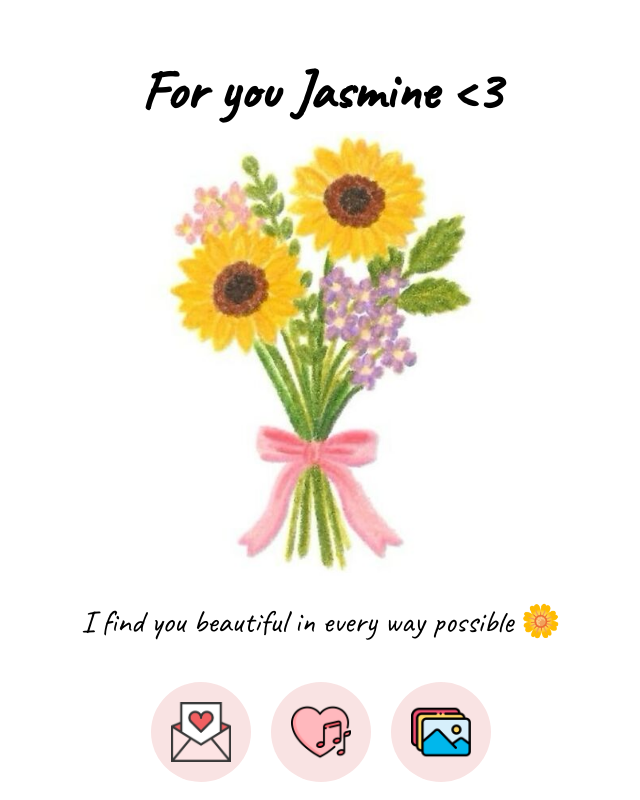
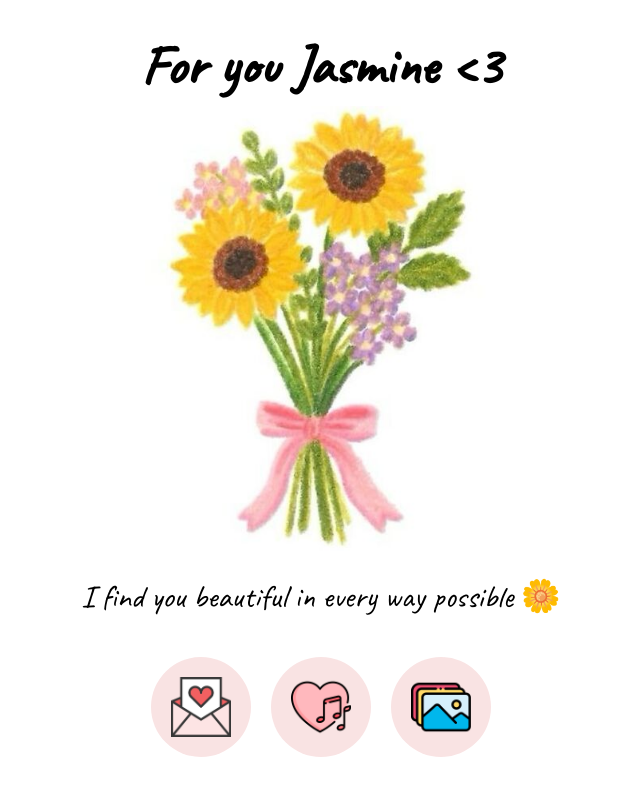
Before and after one commit to zuftt/forJasmine, a plain HTML site: page home.html in a window 1280 px wide. Shown: the whole page, without its empty margins (319-959 px from the left). Drawn offline with Linux system fonts and the light colour scheme.

Commit message:
Update home.css

```diff
--- a/home.css
+++ b/home.css
@@ -2,6 +2,7 @@
 body, html {
     height: 100vh; /* Full viewport height */
     margin: 0;
+    overflow: hidden; /* Prevents scrolling */
     background-color: #ffffff;
     font-family: "Caveat", cursive;
     text-align: center;
@@ -9,7 +10,6 @@ body, html {
     justify-content: center;
     align-items: center;
 }
-
 /* Full-height container */
 .container {
     width: 100%;
@@ -19,6 +19,7 @@ body, html {
     justify-content: center;
     align-items: center;
 }
+
 
 /* Header text */
 .header_text {
@@ -50,7 +51,8 @@ body, html {
     margin-top: 20px;
     display: flex;
     justify-content: center;
-    gap: 20px; /* Space between buttons */
+    gap: 20px;
+    margin-bottom: 50px; /* Adds space below the buttons */
 }
 
 /* Round buttons */
```
